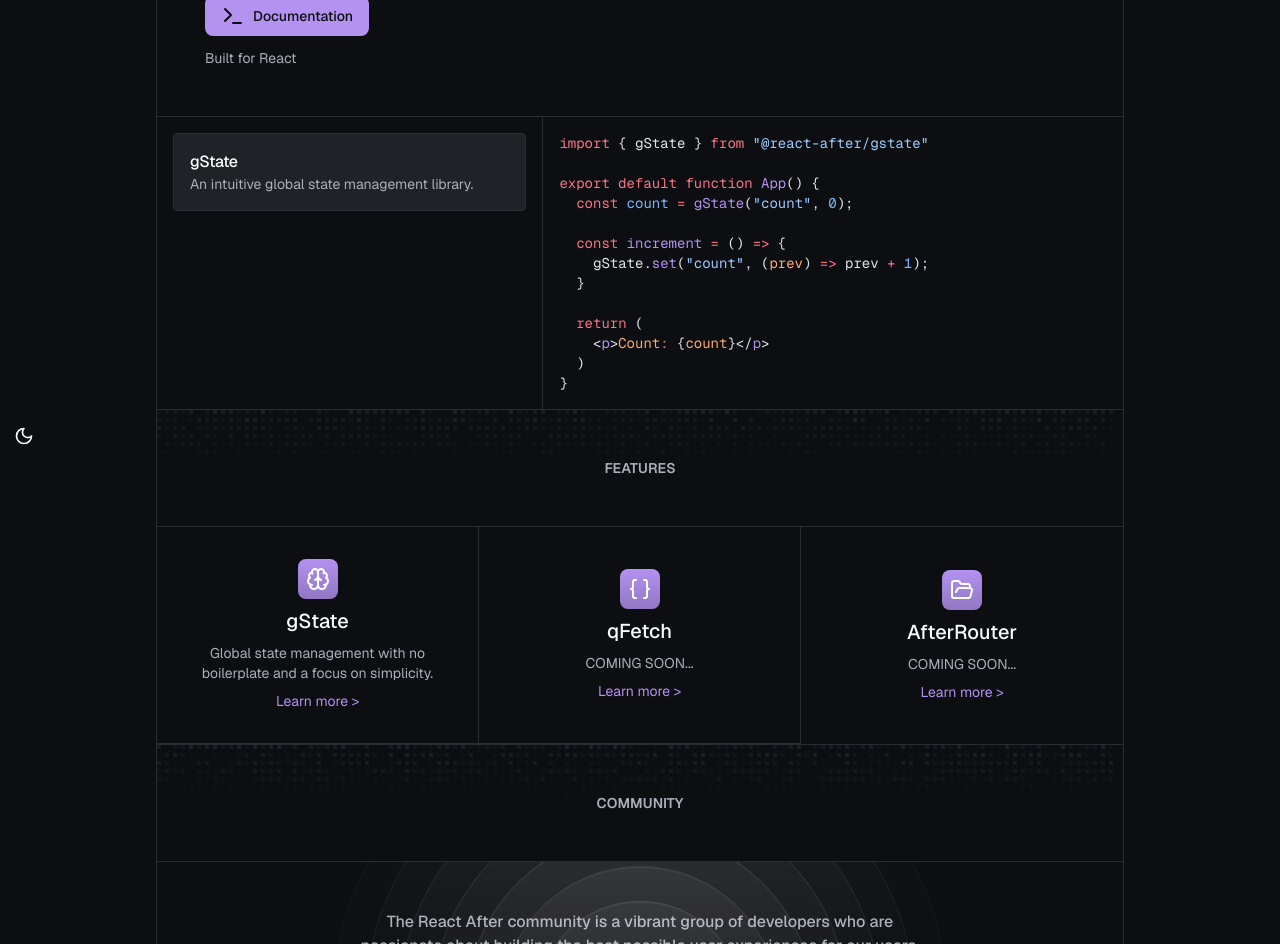
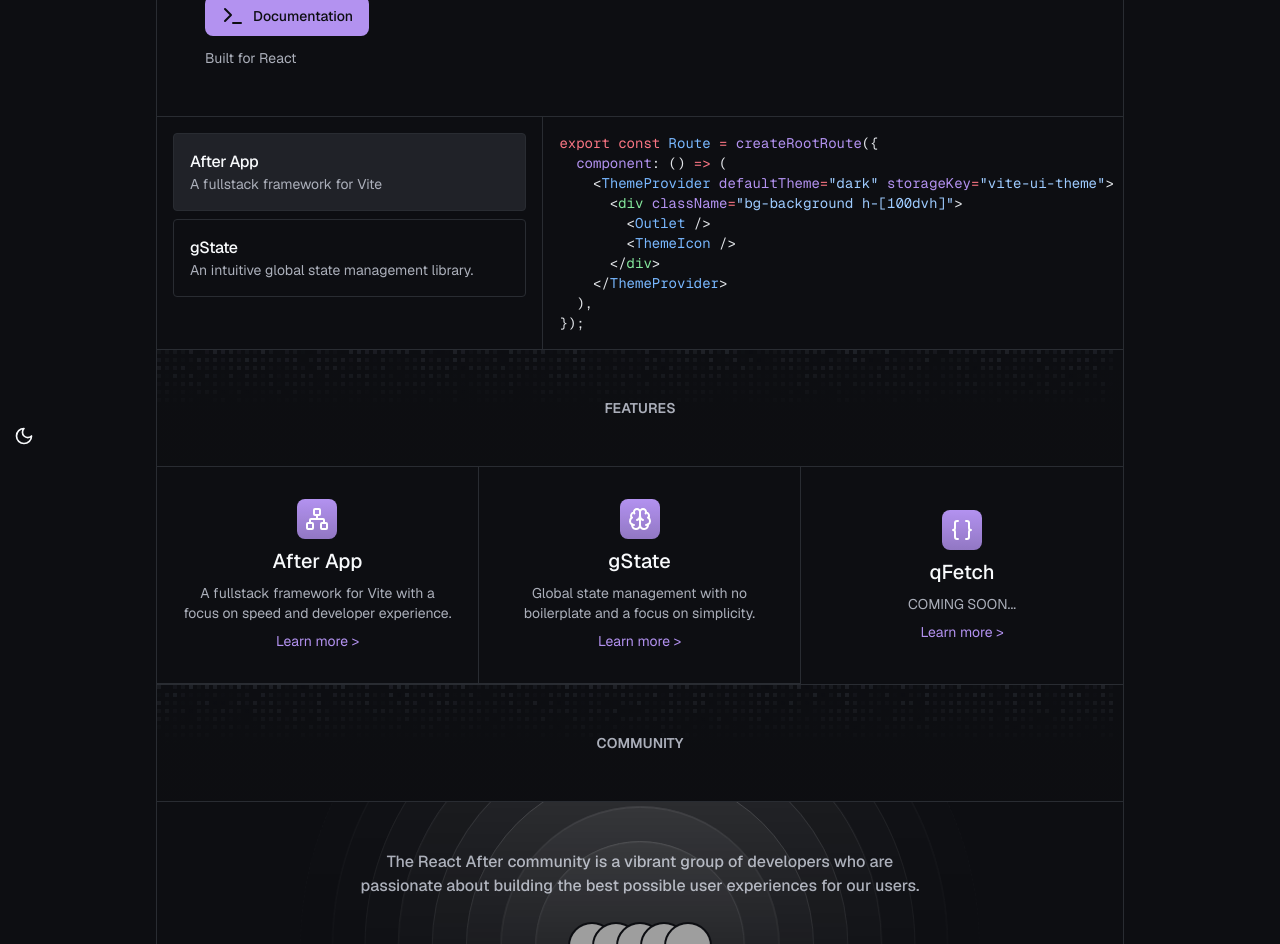
Before and after one commit to dylanw422/reactafterdocs, a Next.js app: page / in a window 1280 px wide. Shown: the part 340-1284 px from the top of the page. Built offline with nearby package versions, Linux system fonts and the light colour scheme; no server answers; grey boxes are pictures that could not be loaded.

Commit message:
after app

```diff
--- a/src/components/app-sidebar.tsx
+++ b/src/components/app-sidebar.tsx
@@ -42,6 +42,24 @@
       ],
     },
     {
+      title: "After App",
+      url: "/docs/after-app/installation",
+      items: [
+        {
+          title: "Installation",
+          url: "",
+        },
+        {
+          title: "Routing",
+          url: "",
+        },
+        {
+          title: "Data Fetching",
+          url: "",
+        },
+      ],
+    },
+    {
       title: "gState",
       url: "/docs/gstate/installation",
       items: [
@@ -73,16 +91,6 @@
         },
       ],
     },
-    {
-      title: "afterRouter",
-      url: "/docs/gstate/installation",
-      items: [
-        {
-          title: "Coming Soon...",
-          url: "",
-        },
-      ],
-    },
   ],
 };
 
@@ -103,16 +111,16 @@
         <SidebarMenu>
           <SidebarMenuItem>
             <SidebarMenuButton size="lg" asChild>
-              <a href="#">
+              <Link href="/">
                 <div className="flex aspect-square size-8 items-center justify-center">
                   <img className="rounded-sm" src="/after.webp" alt="" />
                 </div>
 
                 <div className="flex flex-col gap-0.5 leading-none">
                   <span className="font-semibold">Documentation</span>
-                  <span className="">v1.0.4</span>
+                  <span className="">v1.0.0</span>
                 </div>
-              </a>
+              </Link>
             </SidebarMenuButton>
           </SidebarMenuItem>
         </SidebarMenu>
--- a/src/components/sections/examples.tsx
+++ b/src/components/sections/examples.tsx
@@ -12,6 +12,21 @@
 const featureOptions: FeatureOption[] = [
   {
     id: 1,
+    title: "After App",
+    description: "A fullstack framework for Vite",
+    code: `export const Route = createRootRoute({
+  component: () => (
+    <ThemeProvider defaultTheme="dark" storageKey="vite-ui-theme">
+      <div className="bg-background h-[100dvh]">
+        <Outlet />
+        <ThemeIcon />
+      </div>
+    </ThemeProvider>
+  ),
+});`,
+  },
+  {
+    id: 2,
     title: "gState",
     description: "An intuitive global state management library.",
     code: `import { gState } from "@react-after/gstate"
@@ -35,7 +50,7 @@
     featureOptions.map(async (feature) => ({
       ...feature,
       code: await codeToHtml(feature.code, {
-        lang: "typescript",
+        lang: "tsx",
         theme: "github-dark",
       }),
     }))
--- a/src/lib/config.tsx
+++ b/src/lib/config.tsx
@@ -5,6 +5,7 @@
   CodeIcon,
   FolderOpen,
   GlobeIcon,
+  Network,
   PlugIcon,
   UsersIcon,
   ZapIcon,
@@ -34,6 +35,12 @@
   },
   features: [
     {
+      name: "After App",
+      description:
+        "A fullstack framework for Vite with a focus on speed and developer experience.",
+      icon: <Network className="h-6 w-6" />,
+    },
+    {
       name: "gState",
       description:
         "Global state management with no boilerplate and a focus on simplicity.",
@@ -43,11 +50,6 @@
       name: "qFetch",
       description: "COMING SOON...",
       icon: <Braces className="h-6 w-6" />,
-    },
-    {
-      name: "AfterRouter",
-      description: "COMING SOON...",
-      icon: <FolderOpen className="h-6 w-6" />,
     },
   ],
   pricing: [
```
Also changed, not shown: src/app/docs/after-app/page.tsx (added).
